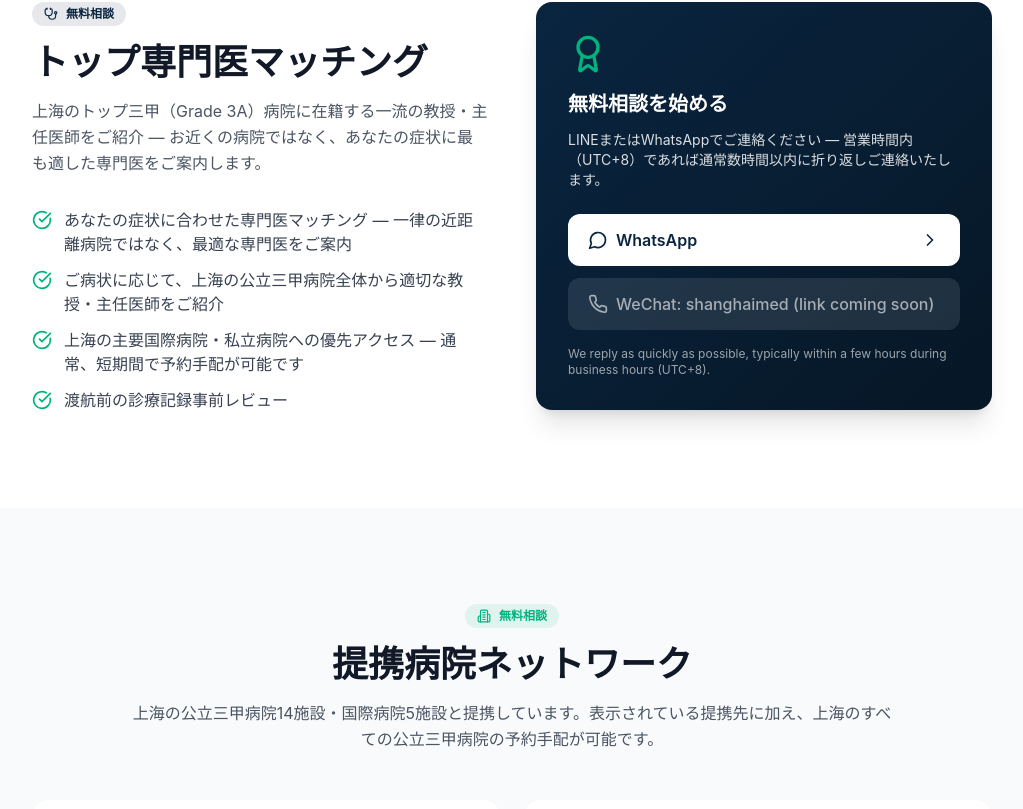
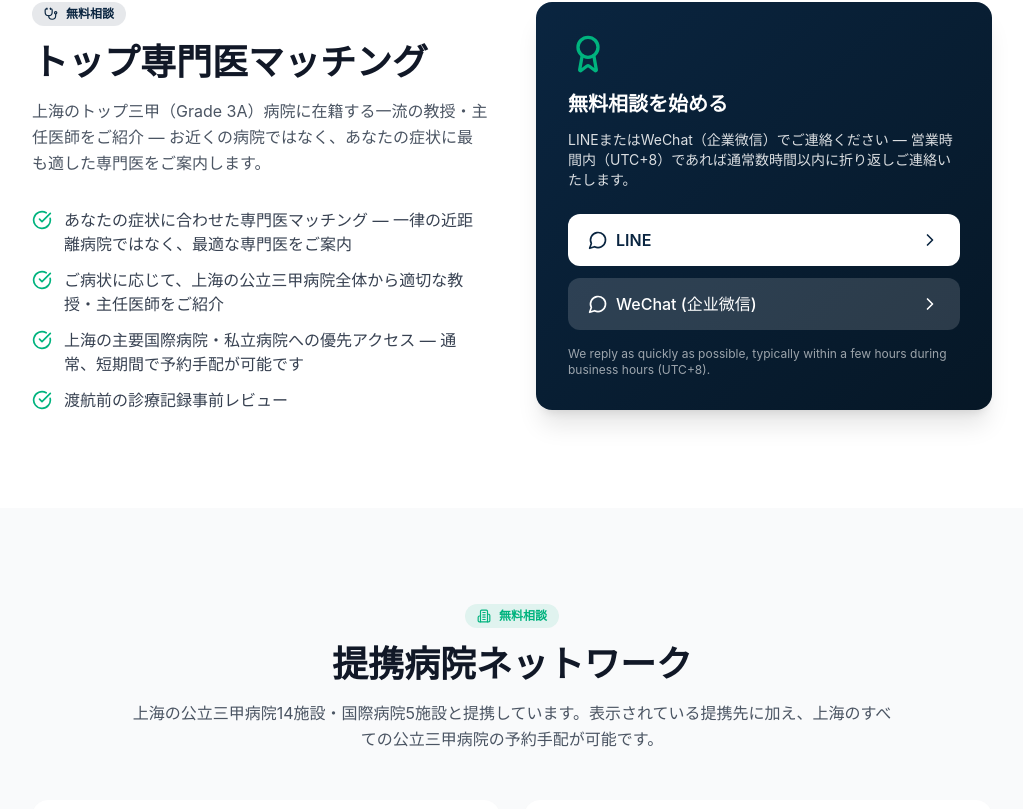
Before and after one commit to linglingsaiko/ShanghaiMed, a Next.js app: page /ja/free-consultation in a window 1280 px wide. Shown: the part 911-1720 px from the top of the page, without its empty margins (128-1151 px from the left). Built offline with nearby package versions, Linux system fonts and the light colour scheme; no server answers.

Commit message:
Fix 5 issues on live site

```diff
--- a/app/free-consultation/page.tsx
+++ b/app/free-consultation/page.tsx
@@ -36,7 +36,7 @@
       availableChannel: {
         '@type': 'ServiceChannel',
         availableLanguage: ['English', 'Chinese', 'Japanese', 'Arabic', 'Russian', 'Mongolian'],
-        serviceUrl: 'https://wa.me/message/VUS2JQZ7E52ZH1',
+        serviceUrl: 'https://wa.me/8613818274110',
       },
     },
   }
--- a/app/layout.tsx
+++ b/app/layout.tsx
@@ -114,7 +114,7 @@
                   telephone: '+86 131-6228-1901',
                   sameAs: [
                     'https://www.youtube.com/@linglingma-r9u6b',
-                    'https://wa.me/message/VUS2JQZ7E52ZH1',
+                    'https://wa.me/8613818274110',
                   ],
                   address: {
                     '@type': 'PostalAddress',
@@ -186,7 +186,7 @@
                         url: `${siteUrl}/free-consultation`,
                         availableChannel: {
                           '@type': 'ServiceChannel',
-                          serviceUrl: 'https://wa.me/message/VUS2JQZ7E52ZH1',
+                          serviceUrl: 'https://wa.me/8613818274110',
                         },
                         includesService: [
                           'Top specialist matching with Shanghai Grade 3A hospital professors',
--- a/components/pages/FreeConsultationContent.tsx
+++ b/components/pages/FreeConsultationContent.tsx
@@ -5,9 +5,12 @@
 import {
   CheckCircle, Shield, Lock, CreditCard,
   Stethoscope, Award, Building2, ChevronRight,
-  MessageCircle, Phone, ArrowRight, Star,
+  MessageCircle, ArrowRight, Star,
 } from 'lucide-react'
 import { useLanguage } from '@/contexts/LanguageContext'
+
+const WHATSAPP_LINK = 'https://wa.me/8613818274110'
+const WECHAT_LINK = 'https://work.weixin.qq.com/ca/cawcde1431152cb927'
 
 // Static hospital lists (used for visual display; full network described in copy)
 const publicHospitals = [
@@ -36,7 +39,10 @@
 ]
 
 export default function FreeConsultationContent() {
-  const { t, tArr, localePath } = useLanguage()
+  const { t, tArr, localePath, language } = useLanguage()
+  const isJapanese = language === 'ja'
+  const primaryLink = isJapanese ? 'https://line.me/ti/p/cD_Ed4GHBM' : WHATSAPP_LINK
+  const primaryLabel = isJapanese ? 'LINE' : 'WhatsApp'
 
   const badges = tArr('freeConsultation.badges')
   const badgeFallback = [
@@ -75,7 +81,7 @@
             {t('freeConsultation.subtitle')}
           </p>
           <a
-            href="https://wa.me/message/VUS2JQZ7E52ZH1"
+            href={primaryLink}
             target="_blank"
             rel="noopener noreferrer"
             className="inline-flex items-center gap-2 bg-[#25D366] hover:bg-[#1fb855] text-white font-semibold px-8 py-4 rounded-full shadow-lg transition-all hover:shadow-xl hover:-translate-y-0.5"
@@ -139,23 +145,29 @@
               <p className="text-white/85 text-sm mb-6">{t('freeConsultation.ctaDesc')}</p>
               <div className="space-y-3">
                 <a
-                  href="https://wa.me/message/VUS2JQZ7E52ZH1"
+                  href={primaryLink}
                   target="_blank"
                   rel="noopener noreferrer"
                   className="flex items-center justify-between bg-white text-primary font-semibold px-5 py-3.5 rounded-xl hover:bg-accent hover:text-primary transition-colors"
                 >
                   <span className="flex items-center gap-2">
                     <MessageCircle className="w-5 h-5" />
-                    WhatsApp
+                    {primaryLabel}
                   </span>
                   <ChevronRight className="w-5 h-5" />
                 </a>
-                <div className="flex items-center justify-between bg-white/10 text-white/60 font-medium px-5 py-3.5 rounded-xl">
+                <a
+                  href={WECHAT_LINK}
+                  target="_blank"
+                  rel="noopener noreferrer"
+                  className="flex items-center justify-between bg-white/15 text-white font-medium px-5 py-3.5 rounded-xl hover:bg-white/25 transition-colors"
+                >
                   <span className="flex items-center gap-2">
-                    <Phone className="w-5 h-5" />
-                    WeChat: shanghaimed (link coming soon)
+                    <MessageCircle className="w-5 h-5" />
+                    WeChat (企业微信)
                   </span>
-                </div>
+                  <ChevronRight className="w-5 h-5" />
+                </a>
               </div>
               <p className="text-white/60 text-xs mt-4">We reply as quickly as possible, typically within a few hours during business hours (UTC+8).</p>
             </div>
@@ -230,7 +242,7 @@
           </h2>
           <p className="text-gray-600 mb-8">{t('freeConsultation.ctaDesc')}</p>
           <a
-            href="https://wa.me/message/VUS2JQZ7E52ZH1"
+            href={primaryLink}
             target="_blank"
             rel="noopener noreferrer"
             className="inline-flex items-center gap-2 bg-[#25D366] hover:bg-[#1fb855] text-white font-semibold px-8 py-4 rounded-full shadow-lg transition-all"
--- a/components/sections/TreatmentAreas.tsx
+++ b/components/sections/TreatmentAreas.tsx
@@ -180,7 +180,7 @@
                 <div>
                   <h3 className="text-xl font-bold text-gray-900">{t('treatments.modalAllHospitals')}</h3>
                   <p className="text-sm text-gray-500 mt-1">
-                    {allHospitals.length} {t('treatments.modalHospitalsAvailable')}
+                    {allHospitals.length} {t('treatments.modalHospitalsAvailable')} &nbsp;•&nbsp; {t('treatments.modalAllGradeA')}
                   </p>
                 </div>
                 <button
--- a/contexts/LanguageContext.tsx
+++ b/contexts/LanguageContext.tsx
@@ -182,6 +182,7 @@
       all: 'All',
       modalAllHospitals: 'All Hospitals',
       modalHospitalsAvailable: 'hospitals available',
+      modalAllGradeA: 'access to all Shanghai Grade 3A hospitals',
       modalAll: 'All Hospitals',
       modalPublicGradeA: 'Public Grade-A',
       modalInternationalPrivate: 'International Private',
@@ -290,7 +291,7 @@
         { title: 'Confidential', desc: 'Your medical information stays private and is never shared without consent' },
       ],
       ctaTitle: 'Start Your Free Consultation',
-      ctaDesc: 'Reach out on WhatsApp or WeChat — our medical team will reply as quickly as possible, typically within a few hours during business hours.',
+      ctaDesc: 'Reach out on WhatsApp or WeChat (企业微信) — our medical team will reply as quickly as possible, typically within a few hours during business hours.',
       ctaButton: 'Chat on WhatsApp',
       hospitalNetworkTitle: 'Our Hospital Network',
       hospitalNetworkDesc: 'We partner with 14 public Grade 3A (top-tier) hospitals and 5 international hospitals in Shanghai. Beyond these featured partners, we can arrange appointments at all public tertiary hospitals across Shanghai.',
@@ -690,6 +691,7 @@
       all: '全て',
       modalAllHospitals: 'すべての病院',
       modalHospitalsAvailable: '病院が利用可能',
+      modalAllGradeA: '上海の三級甲等病院すべてに対応',
       modalAll: 'すべて',
       modalPublicGradeA: '公立三級甲等',
       modalInternationalPrivate: '国際民間',
@@ -788,7 +790,7 @@
         { title: '秘密厳守', desc: '医療情報は同意なしに第三者へ共有されることはありません' },
       ],
       ctaTitle: '無料相談を始める',
-      ctaDesc: 'LINEまたはWhatsAppでご連絡ください — 営業時間内（UTC+8）であれば通常数時間以内に折り返しご連絡いたします。',
+      ctaDesc: 'LINEまたはWeChat（企業微信）でご連絡ください — 営業時間内（UTC+8）であれば通常数時間以内に折り返しご連絡いたします。',
       ctaButton: 'LINEで相談する',
       hospitalNetworkTitle: '提携病院ネットワーク',
       hospitalNetworkDesc: '上海の公立三甲病院14施設・国際病院5施設と提携しています。表示されている提携先に加え、上海のすべての公立三甲病院の予約手配が可能です。',
@@ -1167,7 +1169,7 @@
         { title: 'سرية تامة', desc: 'معلوماتك الطبية تبقى خاصة ولا تُشارك بدون موافقتك' },
       ],
       ctaTitle: 'ابدأ استشارتك المجانية',
-      ctaDesc: 'تواصل عبر واتساب أو WeChat — سيرد فريقنا الطبي في أقرب وقت ممكن، عادةً خلال بضع ساعات خلال ساعات العمل.',
+      ctaDesc: 'تواصل عبر واتساب أو WeChat (企业微信) — سيرد فريقنا الطبي في أقرب وقت ممكن، عادةً خلال بضع ساعات خلال ساعات العمل.',
       ctaButton: 'الدردشة عبر واتساب',
       hospitalNetworkTitle: 'شبكة مستشفياتنا',
       hospitalNetworkDesc: 'نتعاون مع 14 مستشفى حكومياً من الفئة 3A و5 مستشفيات دولية في شنغهاي. وإلى جانب هؤلاء الشركاء، يمكننا ترتيب المواعيد في جميع مستشفيات الدرجة الثالثة في شنغهاي.',
@@ -1432,6 +1434,7 @@
       all: 'الكل',
       modalAllHospitals: 'جميع المستشفيات',
       modalHospitalsAvailable: 'مستشفى متاح',
+      modalAllGradeA: 'الوصول إلى جميع مستشفيات شنغهاي من الدرجة 3A',
       modalAll: 'جميع المستشفيات',
       modalPublicGradeA: 'حكومي من الفئة 3A',
       modalInternationalPrivate: 'دولي خاص',
@@ -1681,7 +1684,7 @@
         { title: 'Конфиденциально', desc: 'Ваша медицинская информация остаётся частной и не передаётся без согласия' },
       ],
       ctaTitle: 'Начать бесплатную консультацию',
-      ctaDesc: 'Напишите нам в WhatsApp или WeChat — медицинская команда ответит как можно быстрее, обычно в течение нескольких часов в рабочее время.',
+      ctaDesc: 'Напишите нам в WhatsApp или WeChat (企业微信) — медицинская команда ответит как можно быстрее, обычно в течение нескольких часов в рабочее время.',
       ctaButton: 'Написать в WhatsApp',
       hospitalNetworkTitle: 'Наша сеть больниц',
       hospitalNetworkDesc: 'Мы сотрудничаем с 14 государственными больницами категории 3A и 5 международными больницами в Шанхае. Помимо перечисленных партнёров, мы можем организовать запись во все государственные больницы высшей категории по всему Шанхаю.',
@@ -1923,6 +1926,7 @@
       all: 'Все',
       modalAllHospitals: 'Все больницы',
       modalHospitalsAvailable: 'больниц доступно',
+      modalAllGradeA: 'доступ ко всем государственным больницам класса 3А Шанхая',
       modalAll: 'Все больницы',
       modalPublicGradeA: 'Государственные класса А',
       modalInternationalPrivate: 'Международные частные',
@@ -2321,6 +2325,7 @@
       all: 'Бүгд',
       modalAllHospitals: 'Бүх эмнэлгүүд',
       modalHospitalsAvailable: 'эмнэлгүүд боломжтой',
+      modalAllGradeA: 'Шанхайн бүх 3А зэрэглэлийн төрийн эмнэлгүүдэд хандалттай',
       modalAll: 'Бүх эмнэлгүүд',
       modalPublicGradeA: 'Төрийн А зэрэглэл',
       modalInternationalPrivate: 'Олон улсын хувийн',
@@ -2582,7 +2587,7 @@
         { title: 'Нууцлал хангана', desc: 'Таны эмнэлгийн мэдээлэл нууц хадгалагдаж, зөвшөөрөлгүйгээр бусадтай хуваалцахгүй' },
       ],
       ctaTitle: 'Үнэгүй зөвлөгөө эхлүүлэх',
-      ctaDesc: 'WhatsApp эсвэл WeChat-аар холбогдоорой — манай эмнэлгийн баг аль болох хурдан, ажлын цагаар ихэвчлэн хэдэн цагийн дотор хариу өгнө.',
+      ctaDesc: 'WhatsApp эсвэл WeChat (企业微信)-аар холбогдоорой — манай эмнэлгийн баг аль болох хурдан, ажлын цагаар ихэвчлэн хэдэн цагийн дотор хариу өгнө.',
       ctaButton: 'WhatsApp-аар чатлах',
       hospitalNetworkTitle: 'Манай эмнэлгийн сүлжээ',
       hospitalNetworkDesc: 'Бид Шанхайн 14 улсын 3А эмнэлэг, 5 олон улсын эмнэлэгтэй хамтран ажилладаг. Жагсаалтад орсон түншүүдээс гадна, Шанхайн бүх 3-р зэрэглэлийн улсын эмнэлгүүдэд цаг захиалга өгөх боломжтой.',
--- a/lib/constants.ts
+++ b/lib/constants.ts
@@ -355,7 +355,7 @@
   { name: 'Trilingual Certification', detail: 'Fluent in Japanese, English, and Chinese' },
   { name: 'JLPT N1 Certified', detail: '日本語能力試験 N1 — Japanese-Language Proficiency Test (highest level)' },
   { name: 'Medical Interpretation', detail: 'Supports medical document translation and on-site interpretation' },
-  { name: 'International Patient Care', detail: '5+ years experience' },
+  { name: 'International Patient Care', detail: '10+ years experience' },
 ]
 
 // Trust Pillars
```
